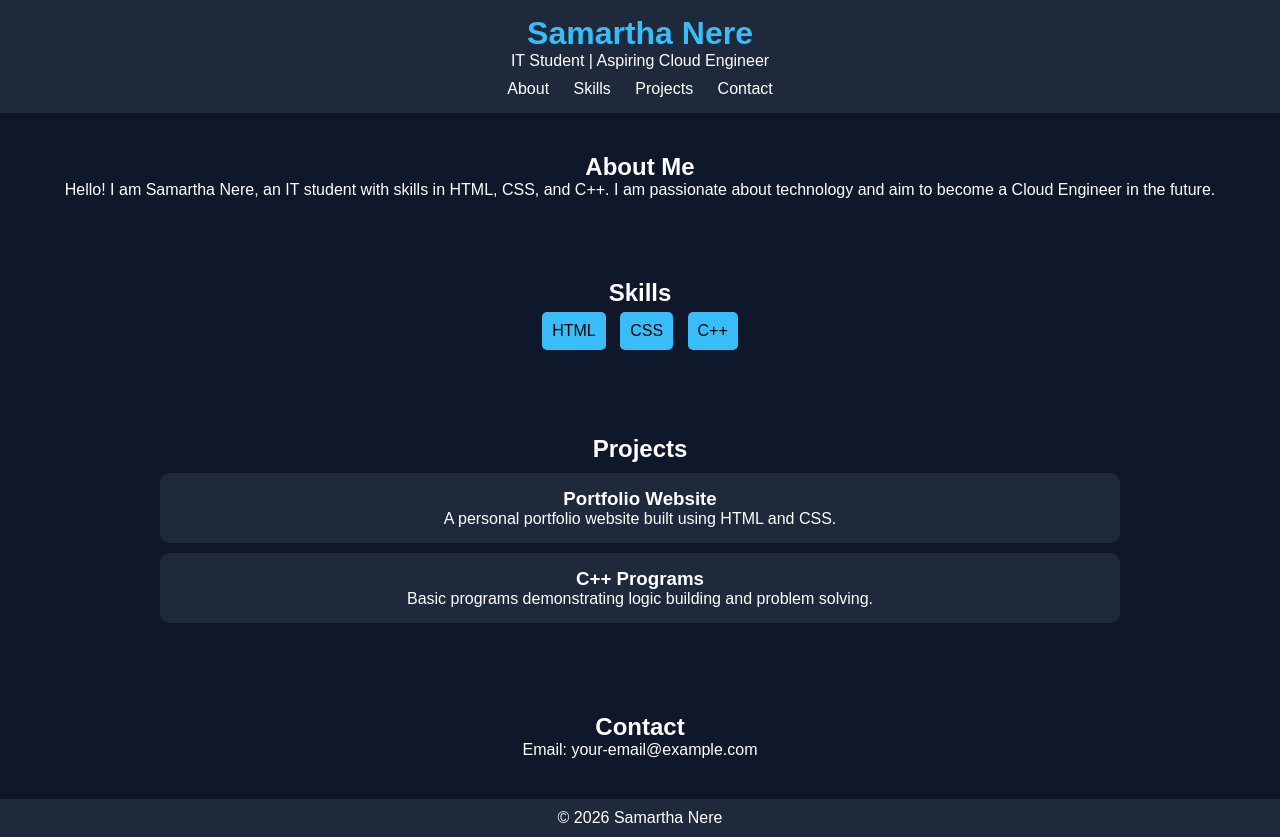
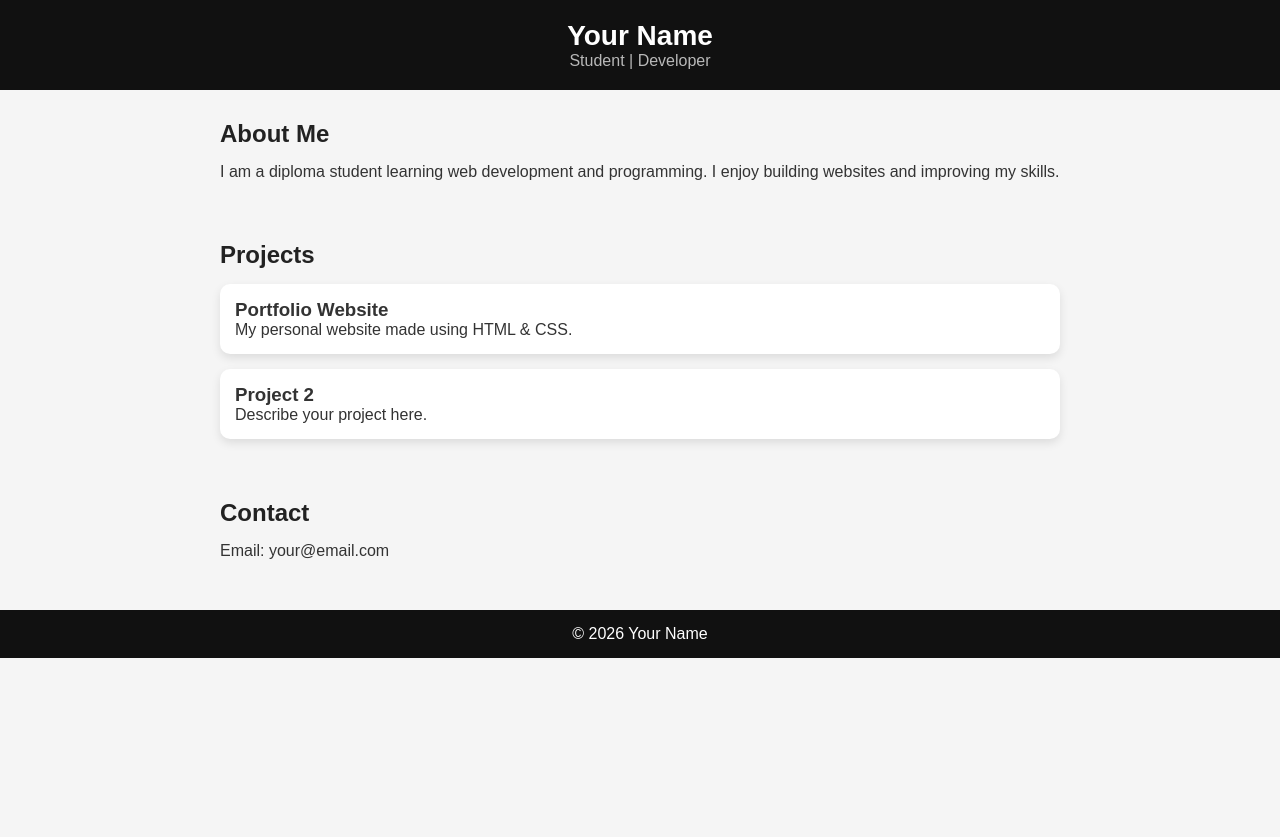
Before and after one commit to samunere87-crypto/portfolio1, a plain HTML site: page index.html in a window 1280 px wide. After the commit the page ends 800 px from the top, so only its background shows below. Drawn offline with Linux system fonts and the light colour scheme.

Commit message:
Update index.html

```diff
--- a/index.html
+++ b/index.html
@@ -1,104 +1,109 @@
-<!DOCTYPE html><html lang="en">
+<!DOCTYPE html>
+<html lang="en">
 <head>
   <meta charset="UTF-8">
   <meta name="viewport" content="width=device-width, initial-scale=1.0">
-    <title>Samartha Nere | Portfolio</title>
+  <title>My Portfolio</title>
+
   <style>
     * {
       margin: 0;
       padding: 0;
       box-sizing: border-box;
       font-family: Arial, sans-serif;
-        }body {
-        background: #0f172a;
-        color: #fff;
+    }
+
+    body {
+      background: #f5f5f5;
+      color: #333;
     }
 
     header {
-        background: #1e293b;
-        padding: 15px;
+      background: #111;
+      color: white;
+      padding: 20px;
       text-align: center;
     }
 
     header h1 {
-        color: #38bdf8;
+      font-size: 28px;
     }
 
-    nav {
-        margin-top: 10px;
-    }
-
-    nav a {
-        color: white;
-        margin: 0 10px;
-        text-decoration: none;
-    }
-
-    nav a:hover {
-        color: #38bdf8;
+    header p {
+      opacity: 0.7;
     }
 
     section {
-        padding: 40px;
-        text-align: center;
+      padding: 30px;
+      max-width: 900px;
+      margin: auto;
     }
 
-    .skills span {
-        display: inline-block;
-        background: #38bdf8;
-        color: black;
-        padding: 10px;
-        margin: 5px;
-        border-radius: 5px;
+    h2 {
+      margin-bottom: 15px;
+      color: #222;
     }
 
-    .project {
-        background: #1e293b;
-        margin: 10px auto;
+    .projects {
+      display: grid;
+      gap: 15px;
+    }
+
+    .card {
+      background: white;
       padding: 15px;
       border-radius: 10px;
-        width: 80%;
+      box-shadow: 0 4px 10px rgba(0,0,0,0.1);
     }
 
     footer {
-        background: #1e293b;
       text-align: center;
-        padding: 10px;
+      padding: 15px;
+      background: #111;
+      color: white;
+      margin-top: 20px;
     }
   </style>
+</head>
 
-</head>
-<body><header>
-    <h1>Samartha Nere</h1>
-    <p>IT Student | Aspiring Cloud Engineer</p>
-    <nav>
-        <a href="#about">About</a>
-        <a href="#skills">Skills</a>
-        <a href="#projects">Projects</a>
-        <a href="#contact">Contact</a>
-    </nav>
-</header><section id="about">
+<body>
+
+  <header>
+    <h1>Your Name</h1>
+    <p>Student | Developer</p>
+  </header>
+
+  <section>
     <h2>About Me</h2>
-    <p>Hello! I am Samartha Nere, an IT student with skills in HTML, CSS, and C++. I am passionate about technology and aim to become a Cloud Engineer in the future.</p>
-</section><section id="skills" class="skills">
-    <h2>Skills</h2>
-    <span>HTML</span>
-    <span>CSS</span>
-    <span>C++</span>
-</section><section id="projects">
+    <p>
+      I am a diploma student learning web development and programming.
+      I enjoy building websites and improving my skills.
+    </p>
+  </section>
+
+  <section>
     <h2>Projects</h2>
-    <div class="project">
+    <div class="projects">
+      <div class="card">
         <h3>Portfolio Website</h3>
-        <p>A personal portfolio website built using HTML and CSS.</p>
+        <p>My personal website made using HTML & CSS.</p>
       </div>
-    <div class="project">
-        <h3>C++ Programs</h3>
-        <p>Basic programs demonstrating logic building and problem solving.</p>
+
+      <div class="card">
+        <h3>Project 2</h3>
+        <p>Describe your project here.</p>
       </div>
-</section><section id="contact">
+    </div>
+  </section>
+
+  <section>
     <h2>Contact</h2>
-    <p>Email: your-email@example.com</p>
-</section><footer>
-    <p>© 2026 Samartha Nere</p>
-</footer></body>
+    <p>Email: your@email.com</p>
+  </section>
+
+  <footer>
+    <p>© 2026 Your Name</p>
+  </footer>
+
+</body>
 </html>
```
Lines whose indentation alone changed are shown as unchanged.
